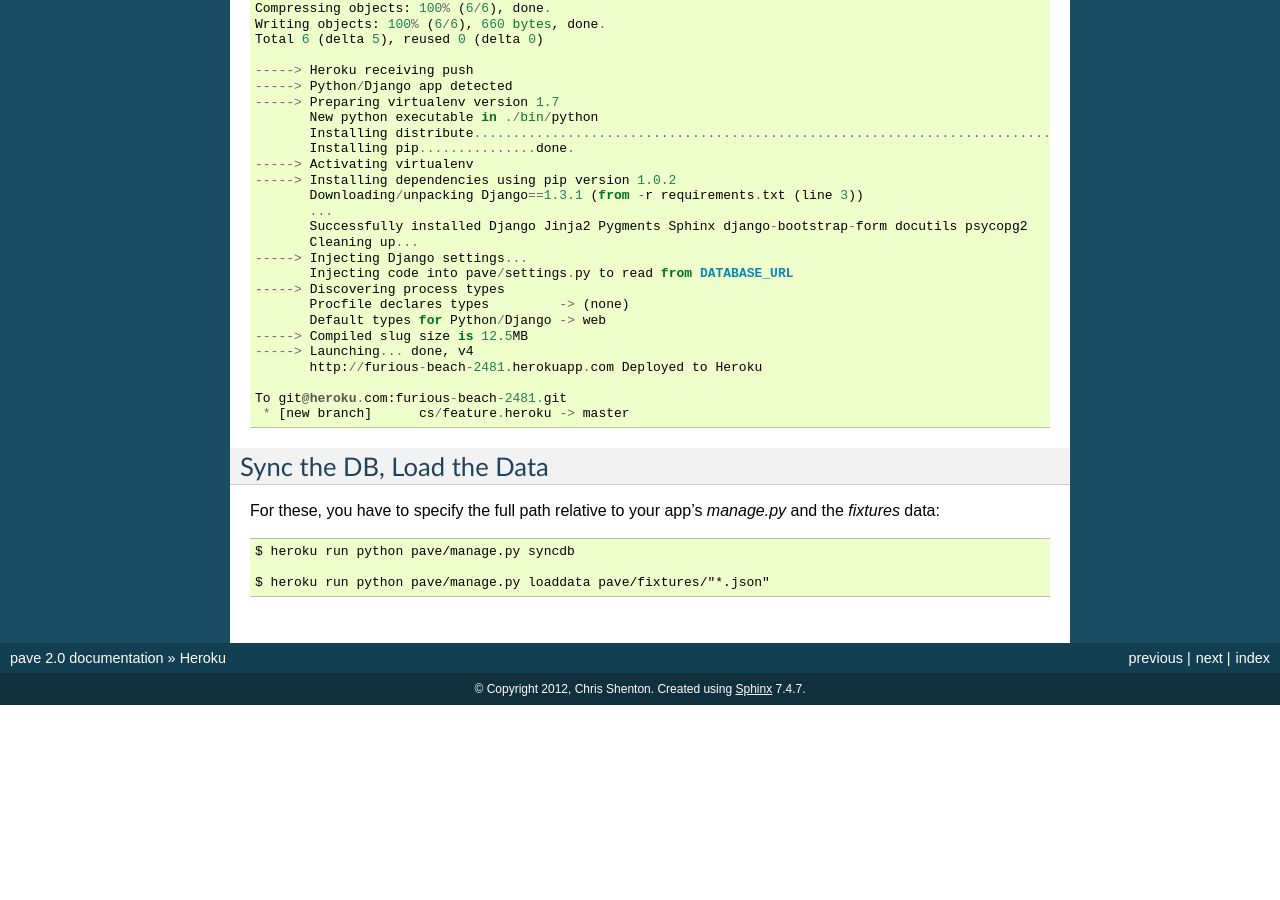
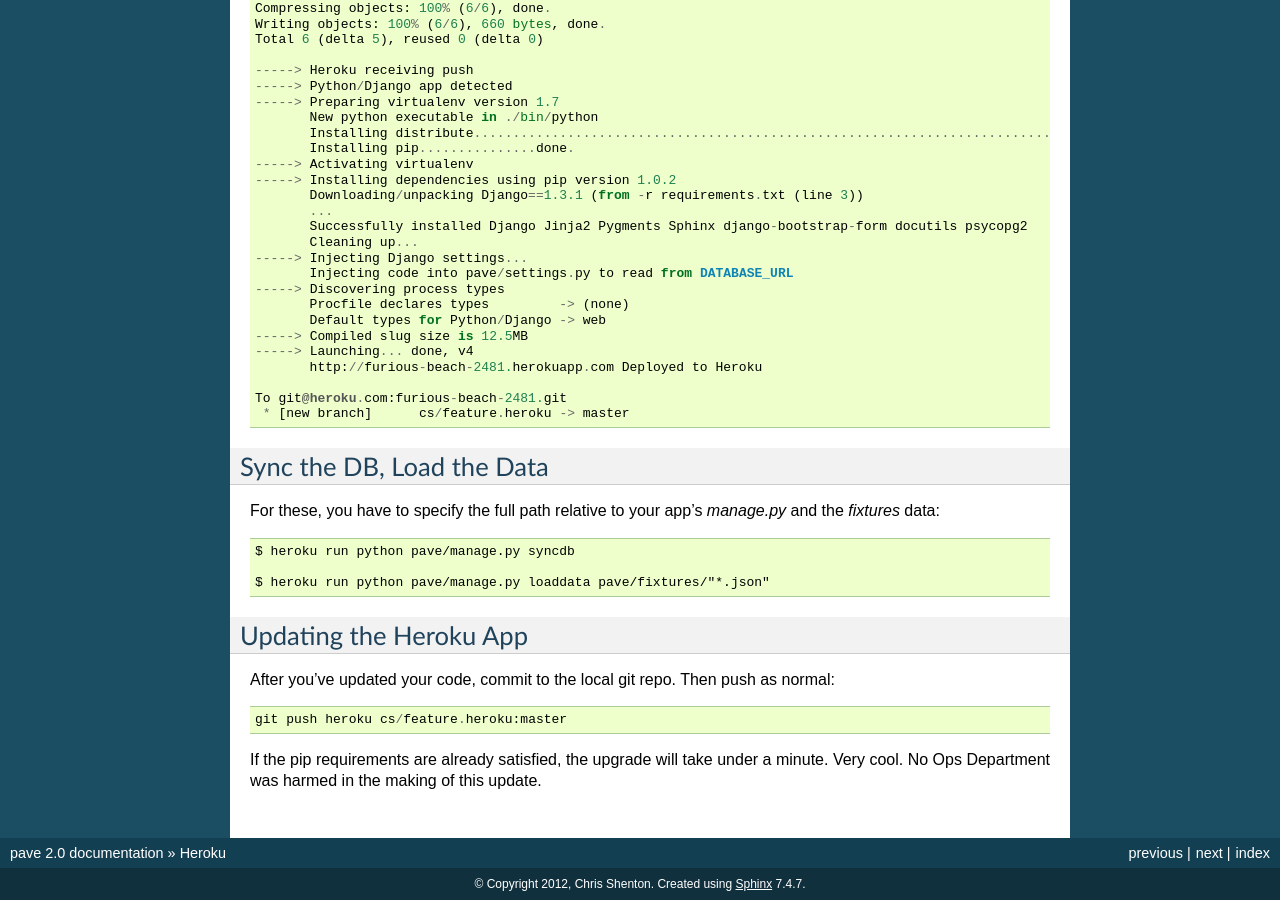
Before and after one commit to shentonfreude/pave, a Sphinx documentation site: the page built from doc/source/heroku.rst, in a window 1280 px wide and 900 px high, scrolled down 2484 px. Built offline with Sphinx 7.4.7, drawn with Linux system fonts in a browser that asks for light colours; before the commit the page ends 3189 px from its top, so only the background shows below that; some of the changed text lies outside the part shown.

Commit message:
Updating to Heroku is fast

```diff
--- a/doc/source/heroku.rst
+++ b/doc/source/heroku.rst
@@ -184,3 +184,14 @@ For these, you have to specify the full path relative to your app's
  $ heroku run python pave/manage.py syncdb
 
  $ heroku run python pave/manage.py loaddata pave/fixtures/"*.json"
+
+Updating the Heroku App
+=======================
+
+After you've updated your code, commit to the local git repo.  Then push as normal::
+
+  git push heroku cs/feature.heroku:master
+
+If the pip requirements are already satisfied, the upgrade will take
+under a minute. Very cool.  No Ops Department was harmed in the making
+of this update.
```
